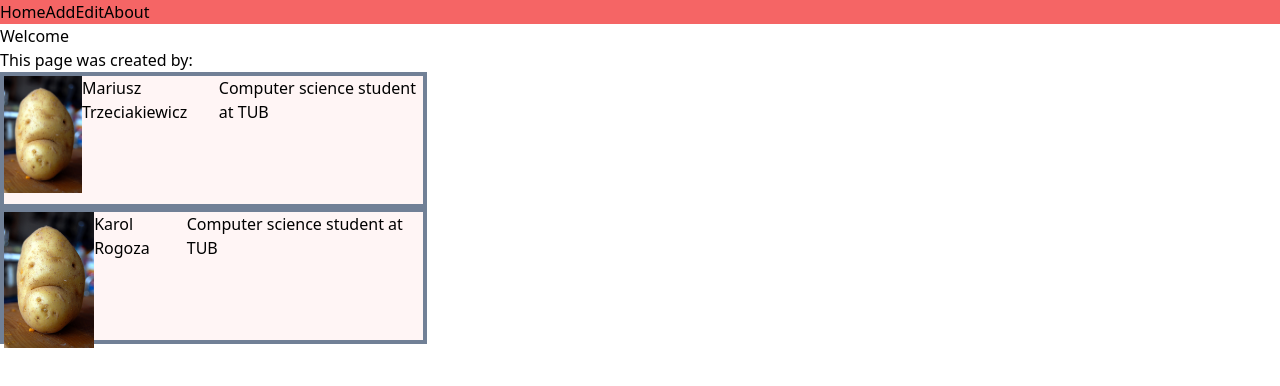
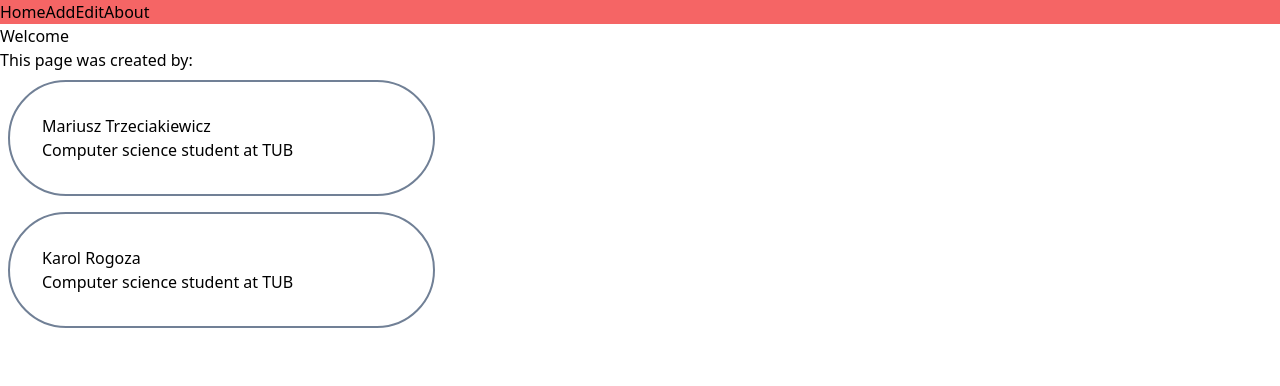
Before and after one commit to Lorakus/TODOSkSy2020, a Nuxt app: page /impressum in a window 1280 px wide. Shown: the top 386 px of the page. Built offline with nearby package versions, Linux system fonts and the light colour scheme.

Commit message:
troche wiecej css

```diff
--- a/components/Author.vue
+++ b/components/Author.vue
@@ -1,13 +1,12 @@
 <template>
-    <div class=" border-solid border-gray-600 bg-red-100 border-4 w-1/3 flex">
-        <div class = "w-24 h-32 " >
-            <slot  name="photo"></slot>
-        </div>
-        <div class="">
-            <slot name="name"></slot>
-        </div>
-        <div>
-            <slot name="description"></slot>
+    <div class=" border-solid border-gray-600  border-2 w-1/3 flex p-4 m-2 rounded-full">
+        <div class="flex flex-col content-center p-4">
+            <div class="">
+                <slot name="name"></slot>
+            </div>
+            <div>
+                <slot name="description"></slot>
+            </div>
         </div>
     </div>
 </template>
--- a/pages/impressum.vue
+++ b/pages/impressum.vue
@@ -4,6 +4,7 @@
             <h1>Welcome</h1>
             <h2>This page was created by: </h2>
         </div>
+        <div class="flex flex-col content-center content-around">
             <Author >
                 <img src="@/assets/img/ziemniak.jpg" slot="photo">
                 <p slot="name"> Mariusz Trzeciakiewicz </p>
@@ -16,6 +17,7 @@
                 <p slot="description"> Computer science student at TUB </p>
             </Author>
         </div>
+    </div>
 </template>
 
 <script>
```
Lines whose indentation alone changed are shown as unchanged.
